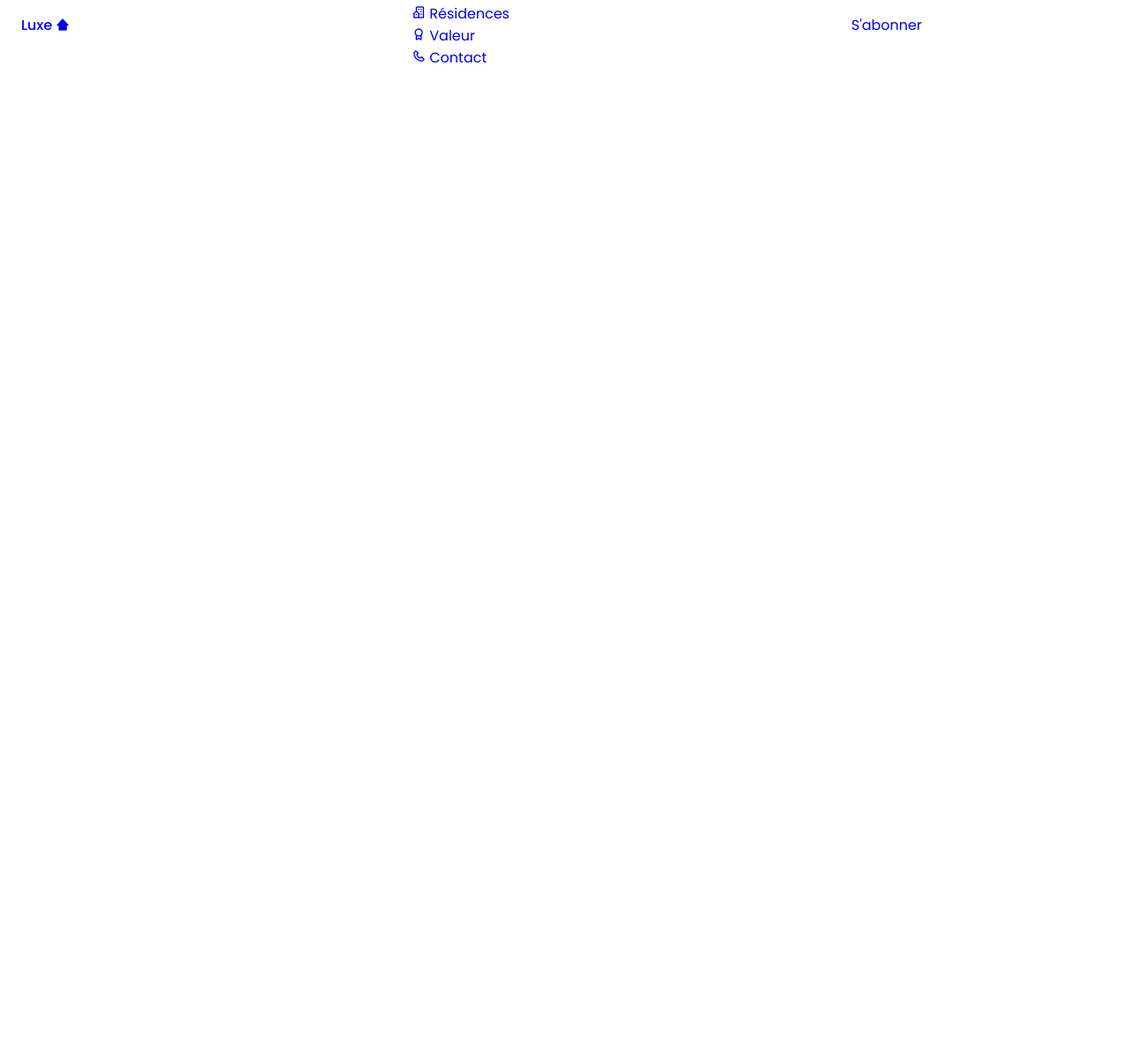
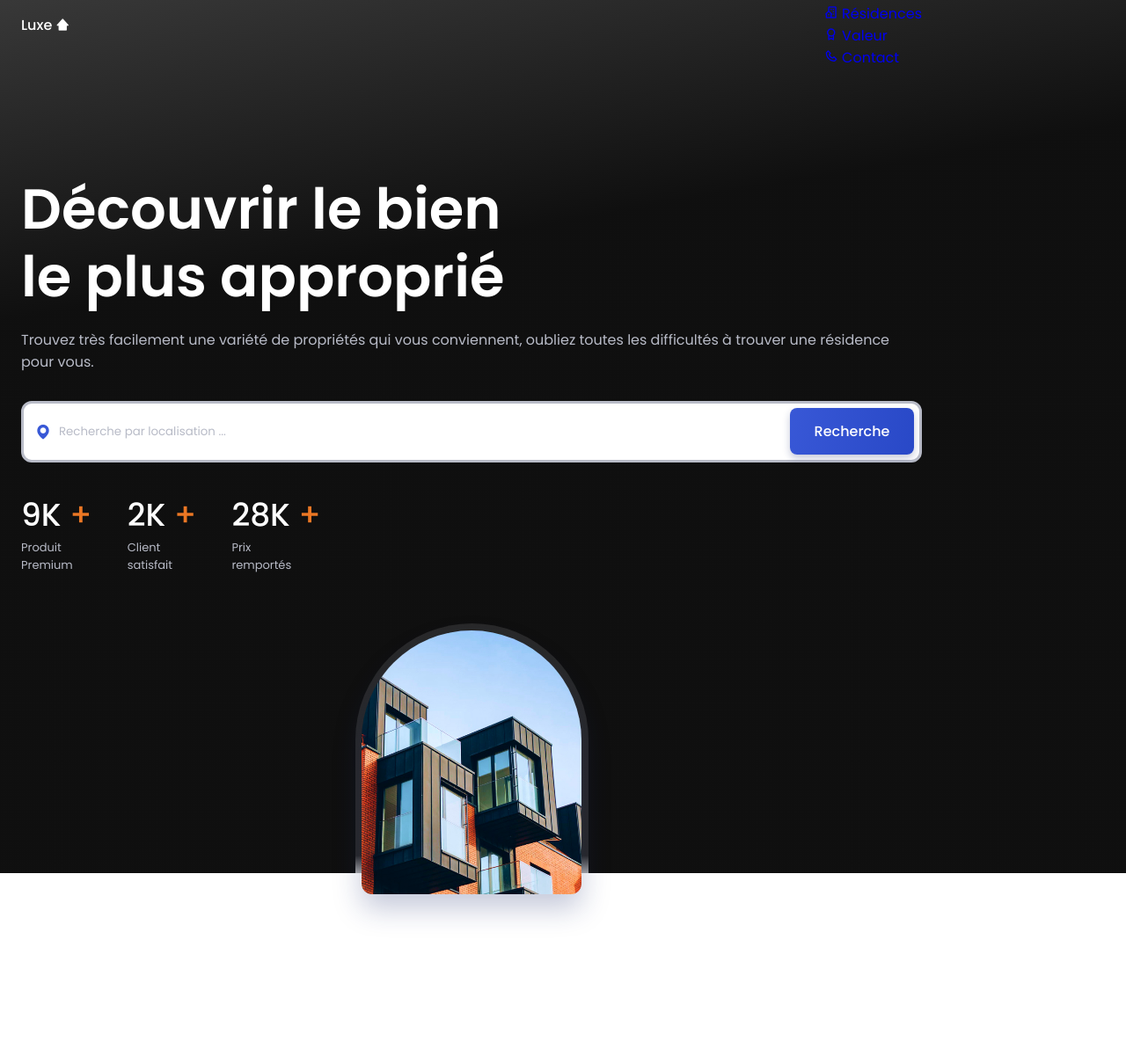
Before and after one commit to Fanomez4ntsoa/_Real-Estate_, a plain HTML site: page index.html in a window 1280 px wide. Shown: the whole page at 88% size. Before the commit the page ends 800 px from the top, so only its background shows below. Drawn offline with nearby package versions, Linux system fonts and the light colour scheme.

Commit message:
Configuration Home

```diff
--- a/assets/css/styles.css
+++ b/assets/css/styles.css
@@ -149,7 +149,7 @@ button {
 }
 
 .nav__logo {
-	/* color: #fff; */
+	color: #fff;
 	display: inline-flex;
 	align-items: center;
 	column-gap: .25rem;
@@ -203,13 +203,139 @@ button {
 
 }
 /* Change background header */
-
+.scroll-header {
+	background-color: var(--body-color);
+	box-shadow: 0 1px 4px hsla(228, 4%, 15%, .1);
+}
+.scroll-header .nav__logo {
+	color: var(--first-color);
+}
 /* Active link */
 
 /* HOME */
+.home {
+	background: linear-gradient(170deg,
+							hsl(0, 0%, 22%) 0%,
+							hsl(0, 0%, 6%) 30%);
+	padding-bottom: 0;
+}
 
+.home__container {
+	padding-top: 8rem;
+	row-gap: 3.5rem;
+}
+
+.home__title,
+.home__value-number {
+	color: #fff;
+}
+
+.home__title {
+	font-size: var(--biggest-font-size);
+	line-height: 120%;
+	margin-bottom: 1.25rem;
+}
+
+.home__description {
+	color: var(--text-color-light);
+	margin-bottom: 2rem;
+}
+
+.home__search {
+	background-color: var(--body-color);
+	padding: .35rem .35rem .35rem .75rem;
+	display: flex;
+	align-items: center;
+	border-radius: .75rem;
+	border: 3px solid var(--text-color-light);
+	margin-bottom: 2rem;
+}
+
+.home__search i {
+	font-size: 1.25rem;
+	color: var(--first-color);
+}
+
+.home__search-input {
+	width: 90%;
+	background-color: var(--body-color);
+	color: var(--text-color);
+	margin: 0 .5rem;
+}
+
+.home__search-input::placeholder {
+	color: var(--text-color-light);
+}
+
+.home__value {
+	display: flex;
+	column-gap: 2.5rem;
+}
+
+.home__value-number {
+	font-size: var(--h1-font-size);
+	font-weight: var(--font-medium);
+}
+
+.home__value-number span {
+	color: var(--second-color);
+}
+
+.home__value-description {
+	display: flex;
+	color: var(--text-color-light);
+	font-size: var(--smaller-font-size);
+}
+
+.home__images {
+	position: relative;
+	display: flex;
+	justify-content: center;
+}
+
+.home__orbe {
+	width: 265px;
+	height: 284px;
+	background: linear-gradient(180deg,
+							hsl(0, 0%, 16%) 93%,
+							hsl(0, 0%, 67%) 100%);
+	border-radius: 135px 135px 0 0;
+}
+
+.home__img {
+	position: absolute;
+	width: 250px;
+	height: 300px;
+	overflow: hidden;
+	border-radius: 125px 125px 12px 12px;
+	display: inline-flex;
+	align-items: flex-end;
+	bottom: -1.5rem;
+	box-shadow: 0 16px 32px hsla(228, 66%, 25%, .25);
+}
 
 /* BUTTON */
+.button {
+	display: inline-block;
+	background: linear-gradient(101deg,
+							hsl(228, 66%, 53%),
+							hsl(228, 66%, 47%));
+	color: #fff;
+	padding: 14px 28px;
+	border-radius: .5rem;
+	font-size: var(--normal-font-size);
+	font-weight: var(--font-medium);
+	box-shadow: 0 4px 8px hsla(228, 66%, 25%, .25);
+	transition: .3s;
+	cursor: pointer;
+}
 
+.button:hover {
+	box-shadow: 0 4px 12px hsla(228, 66%, 45%, .25);
+}
+
+.nav__button {
+	display: none;
+}
 
 /* LOGOS */
--- a/assets/js/script.js
+++ b/assets/js/script.js
@@ -0,0 +1,6 @@
+function scrollHeader(){
+    const header = document.getElementById('header')
+    // When the scroll is greater than 50 viewport height, add the scroll-header class to the header tag
+    if(this.scrollY >= 50) header.classList.add('scroll-header'); else header.classList.remove('scroll-header')
+}
+window.addEventListener('scroll', scrollHeader)
--- a/index.html
+++ b/index.html
@@ -56,6 +56,75 @@
 	</header>
 
 	<!-- Main -->
+	<main class="main">
+		<!-- Home -->
+		<section class="home section" id="home">
+			<div class="home__container container grid">
+				<div class="home__data">
+					<h1 class="home__title">
+						Découvrir le bien <br> le plus approprié <br>
+					</h1>
+					<p class="home__description">
+						Trouvez très facilement une variété de propriétés qui vous conviennent, oubliez toutes les difficultés à trouver une résidence pour vous.
+					</p>
+
+					<form class="home__search" action="">
+						<i class='bx bxs-map' ></i>
+						<input type="search" class="home__search-input" name="" placeholder="Recherche par localisation ...">
+						<button class="button"> Recherche </button>
+					</form>
+
+					<div class="home__value">
+						<div>
+							<h1 class="home__value-number">
+								9K <span>+</span>
+							</h1>
+							<span class="home__value-description">
+								Produit <br> Premium
+							</span>
+						</div>
+						<div>
+							<h1 class="home__value-number">
+								2K <span>+</span>
+							</h1>
+							<span class="home__value-description">
+								Client <br> satisfait
+							</span>
+						</div>
+						<div>
+							<h1 class="home__value-number">
+								28K <span>+</span>
+							</h1>
+							<span class="home__value-description">
+								Prix <br> remportés
+							</span>
+						</div>
+					</div>
+				</div>
+				<div class="home__images">
+					<div class="home__orbe"></div>
+					<div class="home__img">
+						<img src="assets/img/home.jpg" alt="">
+					</div>
+				</div>
+			</div>
+		</section>
+
+		<!-- Logos -->
+		<section class="logos section">
+
+		</section>
+
+		<!-- popular -->
+		<section class="section" id="popular">
+
+		</section>
+
+		<!-- value -->
+		<section class="value">
+
+		</section>
+	</main>
 
 	<!-- Footer -->
 
```
